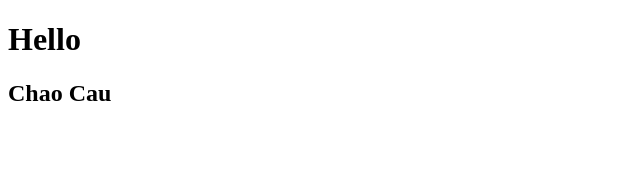
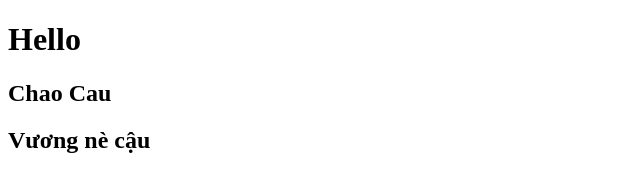
Before and after one commit to phuoc1262003/CodeUI, a plain HTML site: page html.html in a window 1280 px wide. Shown: the whole page, without its empty margins (0-640 px from the left). Drawn offline with Linux system fonts and the light colour scheme.

Commit message:
update html.html file

```diff
--- a/html.html
+++ b/html.html
@@ -8,5 +8,6 @@
 <body>
     <h1>Hello</h1>
     <h2>Chao Cau</h2>
+    <h2>Vương nè cậu</h2>
 </body>
 </html>
```
